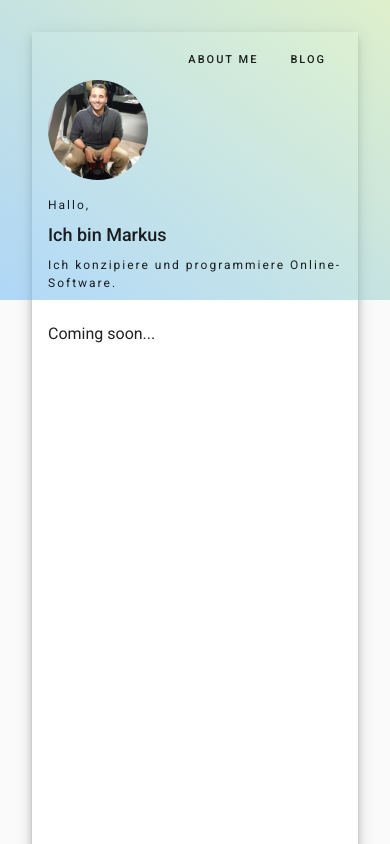
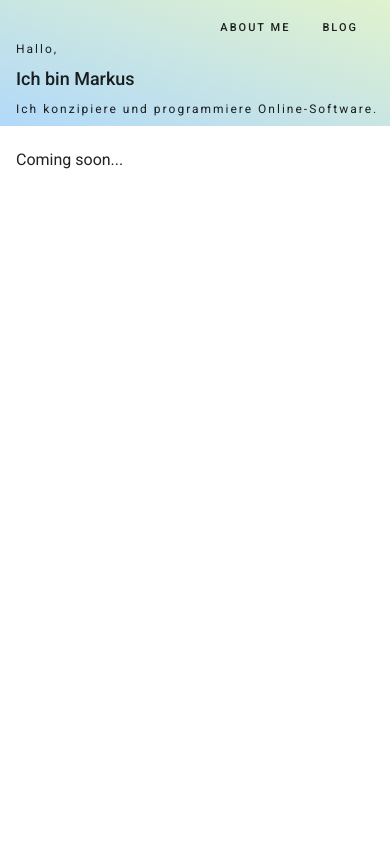
Before and after one commit to mkollers/markuskollers.de, an Angular app: page / in a window 390 px wide. Shown: the top 844 px of the page. Built offline with nearby package versions, Linux system fonts and the light colour scheme.

Commit message:
Fix broken style

```diff
--- a/src/app/app.component.scss
+++ b/src/app/app.component.scss
@@ -11,12 +11,6 @@ main {
   margin: 2em auto 0 auto;
   background: #fff;
   max-width: 800px;
-}
-
-@media (max-width: 800px) {
-  main {
-    margin: 2em 2em 0 2em;
-  }
 }
 
 :host ::ng-deep router-outlet+* {
@@ -36,10 +30,20 @@ mk-social-bar {
 }
 
 .gradient {
-  height: 300px;
+  height: calc(142px + 2em);
   position: absolute;
   top: 0;
   left: 0;
   right: 0;
   z-index: 1;
 }
+
+@media (max-width: 800px) {
+  main {
+    margin: 0;
+  }
+
+  .gradient {
+    height: 126px;
+  }
+}
--- a/src/app/shared/layout/components/header/header.component.html
+++ b/src/app/shared/layout/components/header/header.component.html
@@ -4,8 +4,6 @@
     <a mat-button>Blog</a>
   </mat-toolbar-row>
   <mat-toolbar-row id="intro" fxLayout="row wrap" fxLayoutAlign.gt-xs="center center" fxLayoutGap="16px">
-    <img fxHide.gt-xs src="/assets/markus_kollers.jpg" width="100">
-    <img fxHide.xs src="/assets/markus_kollers.jpg" width="200">
     <section fxFlex class="intro-text">
       <span class="light">Hallo,</span>
       <h1>Ich bin Markus</h1>
--- a/src/app/shared/layout/components/header/header.component.scss
+++ b/src/app/shared/layout/components/header/header.component.scss
@@ -19,20 +19,13 @@
 }
 
 #intro {
-  height: calc(300px - 56px - 2em);
+  height: 78px;
   font-size: 12px;
 }
 
 #intro img {
   border-radius: 50%;
   margin-bottom: 16px;
-}
-
-@media (max-width: 599px) {
-  #intro img {
-    position: absolute;
-    top: 48px;
-  }
 }
 
 #intro h1 {
```
